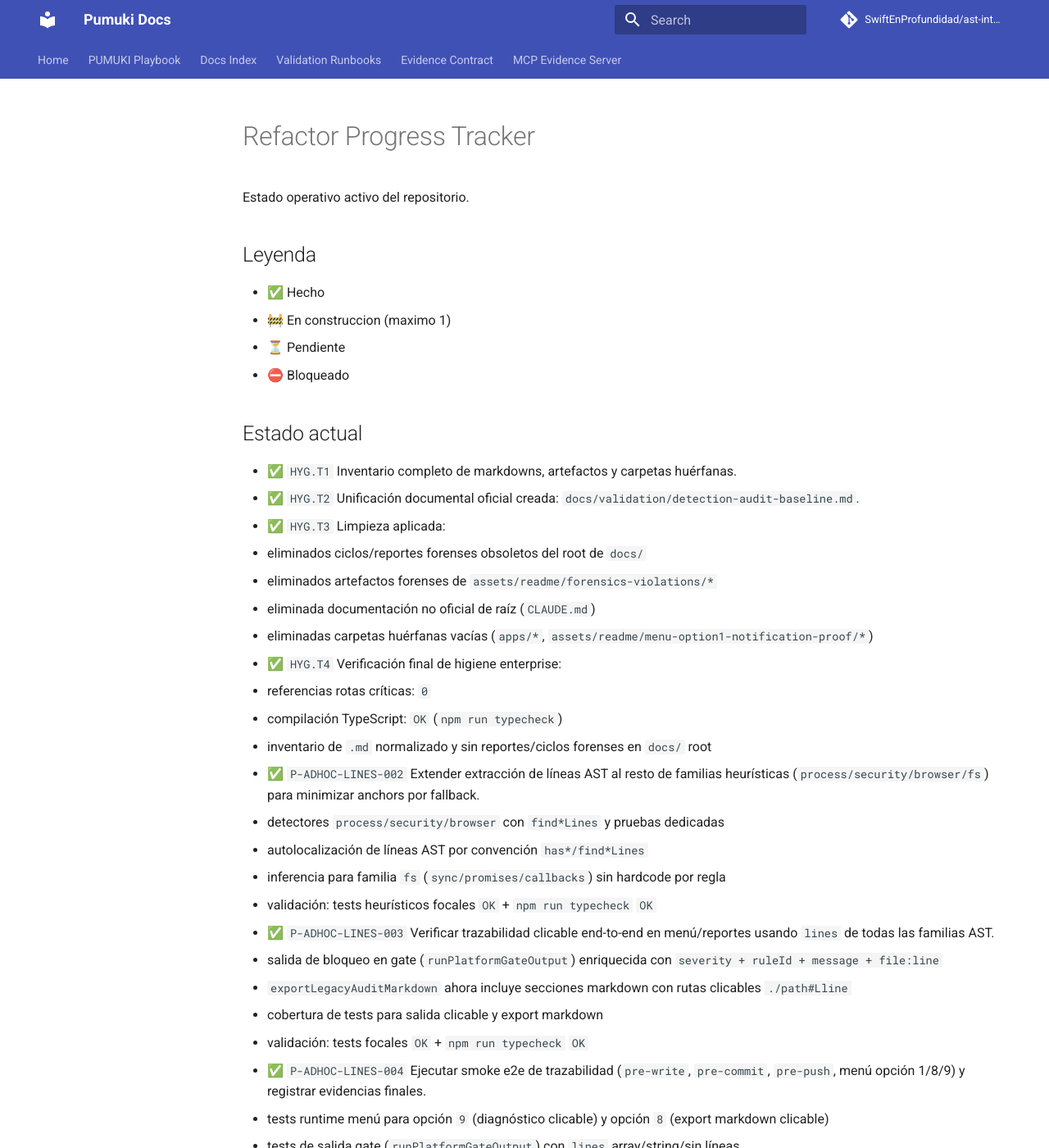
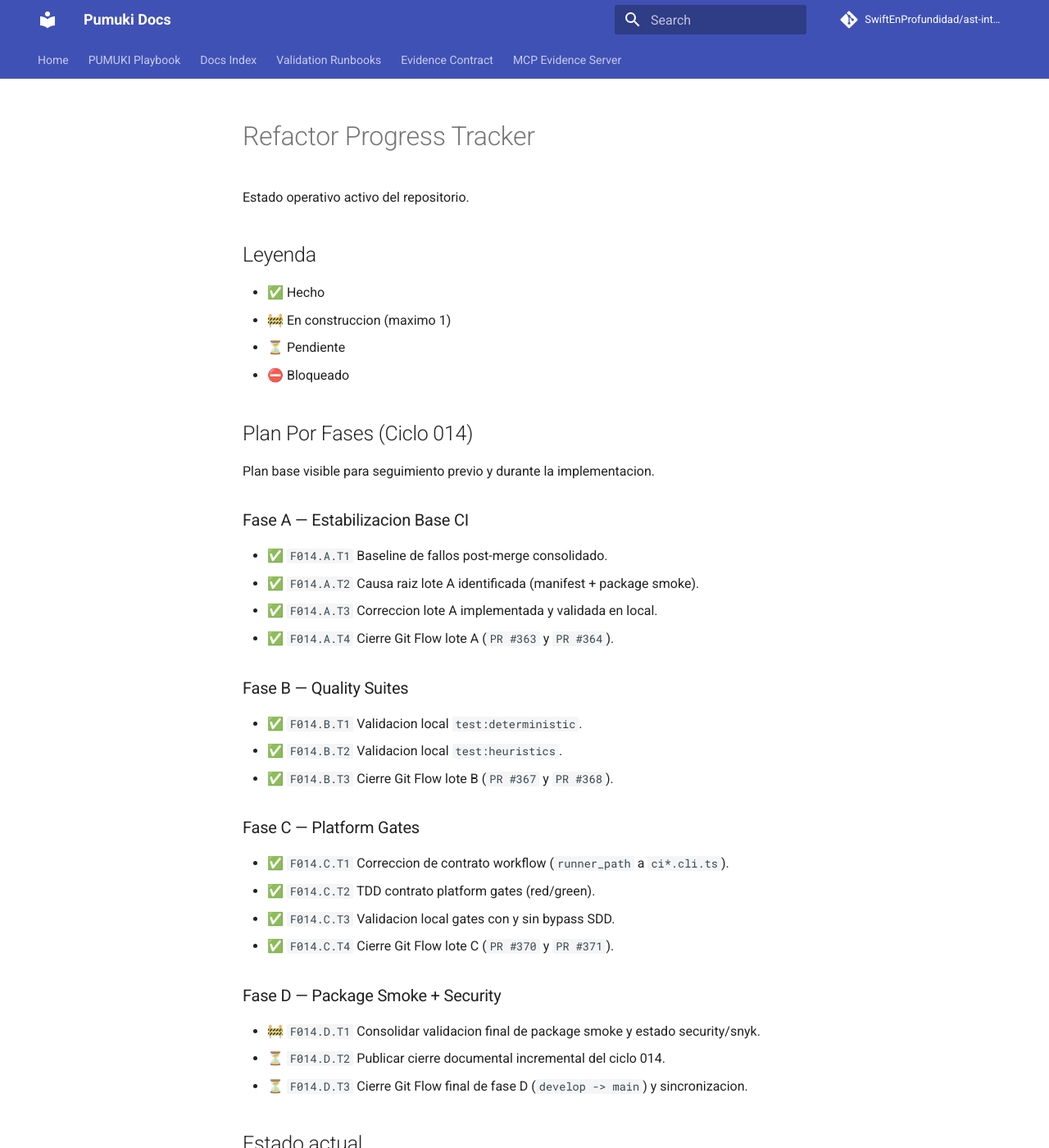
Before and after one commit to SwiftEnProfundidad/ast-intelligence-hooks, an MkDocs documentation site: the page built from docs/REFRACTOR_PROGRESS.md, in a window 1280 px wide and 1400 px high. Shown: the whole window at 82% size. Built offline with MkDocs 1.6.1 and Material for MkDocs 9.7.7, drawn with Linux system fonts in a browser that asks for light colours; comment, search, counter and statistics services are not loaded.

Commit message:
docs(progress): add explicit phase/task board for cycle 014

```diff
--- a/docs/REFRACTOR_PROGRESS.md
+++ b/docs/REFRACTOR_PROGRESS.md
@@ -7,6 +7,31 @@ Estado operativo activo del repositorio.
 - 🚧 En construccion (maximo 1)
 - ⏳ Pendiente
 - ⛔ Bloqueado
+
+## Plan Por Fases (Ciclo 014)
+Plan base visible para seguimiento previo y durante la implementacion.
+
+### Fase A — Estabilizacion Base CI
+- ✅ `F014.A.T1` Baseline de fallos post-merge consolidado.
+- ✅ `F014.A.T2` Causa raiz lote A identificada (manifest + package smoke).
+- ✅ `F014.A.T3` Correccion lote A implementada y validada en local.
+- ✅ `F014.A.T4` Cierre Git Flow lote A (`PR #363` y `PR #364`).
+
+### Fase B — Quality Suites
+- ✅ `F014.B.T1` Validacion local `test:deterministic`.
+- ✅ `F014.B.T2` Validacion local `test:heuristics`.
+- ✅ `F014.B.T3` Cierre Git Flow lote B (`PR #367` y `PR #368`).
+
+### Fase C — Platform Gates
+- ✅ `F014.C.T1` Correccion de contrato workflow (`runner_path` a `ci*.cli.ts`).
+- ✅ `F014.C.T2` TDD contrato platform gates (red/green).
+- ✅ `F014.C.T3` Validacion local gates con y sin bypass SDD.
+- ✅ `F014.C.T4` Cierre Git Flow lote C (`PR #370` y `PR #371`).
+
+### Fase D — Package Smoke + Security
+- 🚧 `F014.D.T1` Consolidar validacion final de package smoke y estado security/snyk.
+- ⏳ `F014.D.T2` Publicar cierre documental incremental del ciclo 014.
+- ⏳ `F014.D.T3` Cierre Git Flow final de fase D (`develop -> main`) y sincronizacion.
 
 ## Estado actual
 - ✅ `HYG.T1` Inventario completo de markdowns, artefactos y carpetas huérfanas.
```
